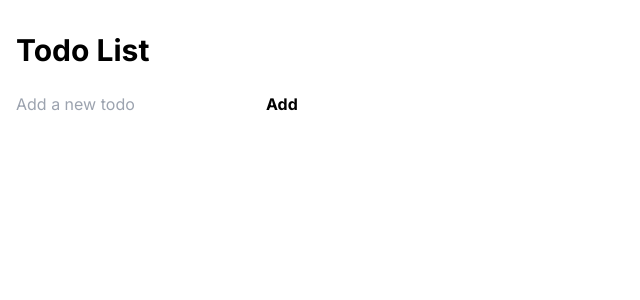
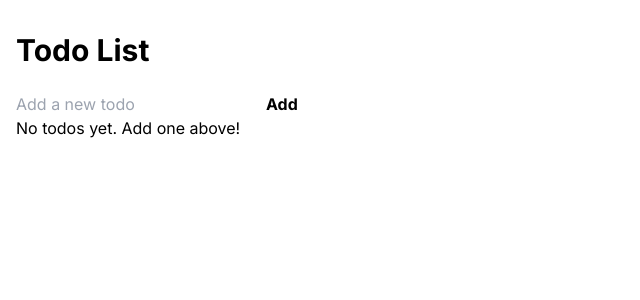
Before and after one commit to VineeTagarwaL-code/100xOnsite-bug-bounty, a Next.js app: page / in a window 1280 px wide. Shown: the top 300 px of the page, without its empty margins (0-640 px from the left). Built offline with nearby package versions, Linux system fonts and the light colour scheme.

Commit message:
added ts support and removed ts no check

```diff
--- a/app/page.tsx
+++ b/app/page.tsx
@@ -1,15 +1,22 @@
-//@ts-nocheck
 "use client";
 
 import TodoForm from "../component/TodoForm";
 import TodoList from "../component/TodoList";
 import { useState } from "react";
 
+interface Todo {
+  id: number;
+  text: string;
+  completed: boolean;
+}
+
 export default function Home() {
-  const [todos, setTodos] = useState();
+  const [todos, setTodos] = useState<Todo[]>([]);
 
-  const addTodo = (text) => {
-    const newTodo = {
+  // Add a new todo
+  const addTodo = (text: string) => {
+    if (text.trim().length === 0) return; // Prevent adding empty todos
+    const newTodo: Todo = {
       id: Math.random(),
       text,
       completed: false,
@@ -17,7 +24,8 @@ export default function Home() {
     setTodos([...todos, newTodo]);
   };
 
-  const toggleComplete = (id) => {
+  // Toggle completion status of a todo
+  const toggleComplete = (id: number) => {
     setTodos(
       todos.map((todo) =>
         todo.id === id ? { ...todo, completed: !todo.completed } : todo
@@ -25,19 +33,24 @@ export default function Home() {
     );
   };
 
-  const deleteTodo = (id) => {
-    setTodos(todos.filter((todo) => todo.id != id));
+  // Delete a todo
+  const deleteTodo = (id: number) => {
+    setTodos(todos.filter((todo) => todo.id !== id));
   };
 
   return (
-    <div class="container mx-auto px-4 py-8">
-      <h1 class="text-3xl font-bold mb-6">Todo List</h1>
+    <div className="container mx-auto px-4 py-8">
+      <h1 className="text-3xl font-bold mb-6">Todo List</h1>
       <TodoForm onAddTodo={addTodo} />
-      <TodoList
-        todos={todos}
-        onToggleComplete={toggleComplete}
-        onDelete={deleteTodo}
-      />
+      {todos.length > 0 ? (
+        <TodoList
+          todos={todos}
+          onToggleComplete={toggleComplete}
+          onDelete={deleteTodo}
+        />
+      ) : (
+        <p>No todos yet. Add one above!</p>
+      )}
     </div>
   );
 }
```
